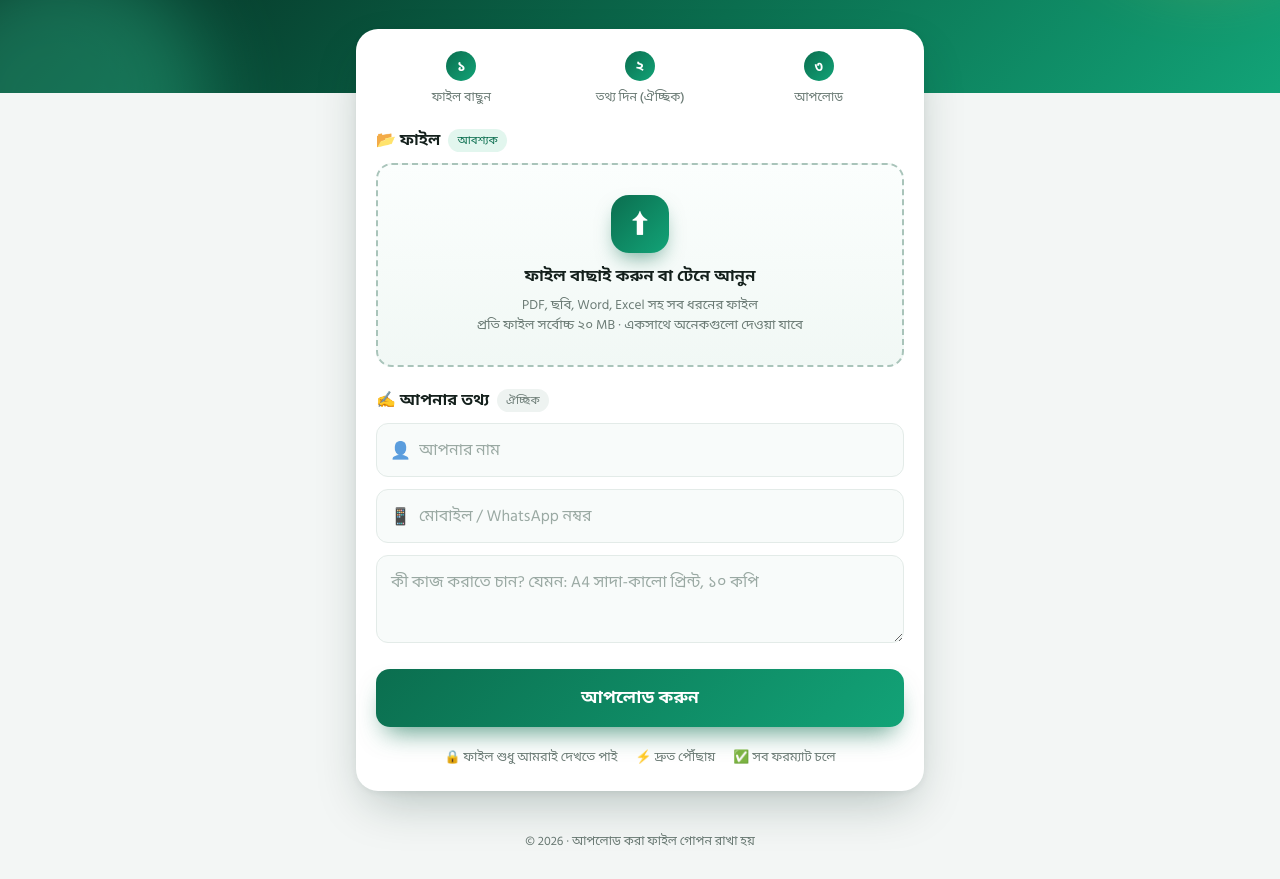
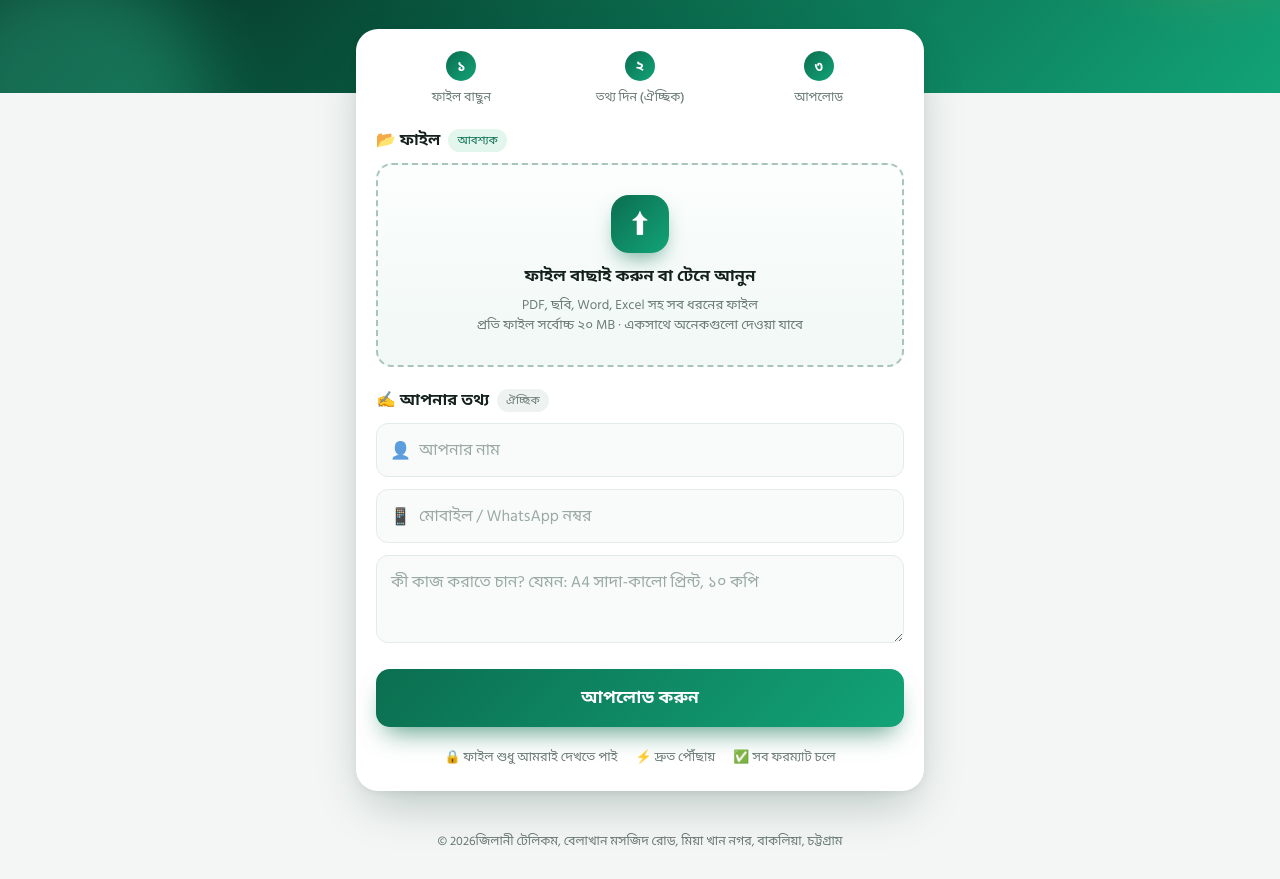
Before and after one commit to expotelecom99-cloud/Upload, a plain HTML site: page index.html in a window 1280 px wide. Shown: the part 202-1081 px from the top of the page. Drawn offline with Linux system fonts and the light colour scheme.

Commit message:
Update index.html

```diff
--- a/index.html
+++ b/index.html
@@ -218,7 +218,7 @@
   </form>
 </main>
 
-<footer>© <span id="yr"></span> · আপলোড করা ফাইল গোপন রাখা হয়</footer>
+<footer>© <span id="yr"></span>জিলানী টেলিকম, বেলাখান মসজিদ রোড, মিয়া খান নগর, বাকলিয়া, চট্টগ্রাম</footer>
 
 <script>
 // ====== Apps Script ডিপ্লয় করার পর পাওয়া Web app URL ======
```
